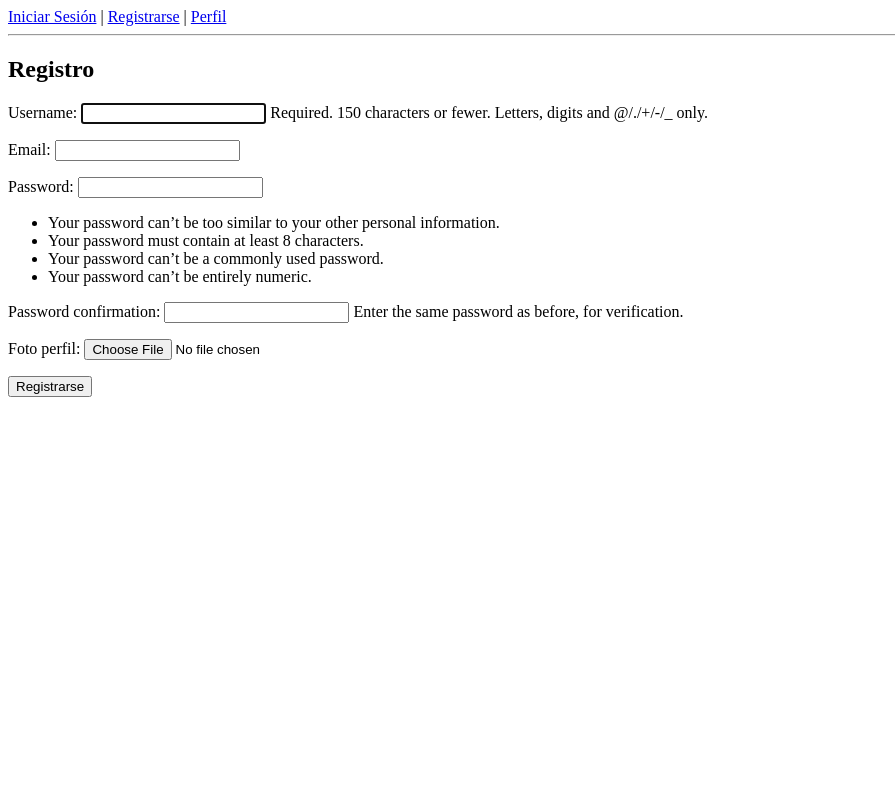
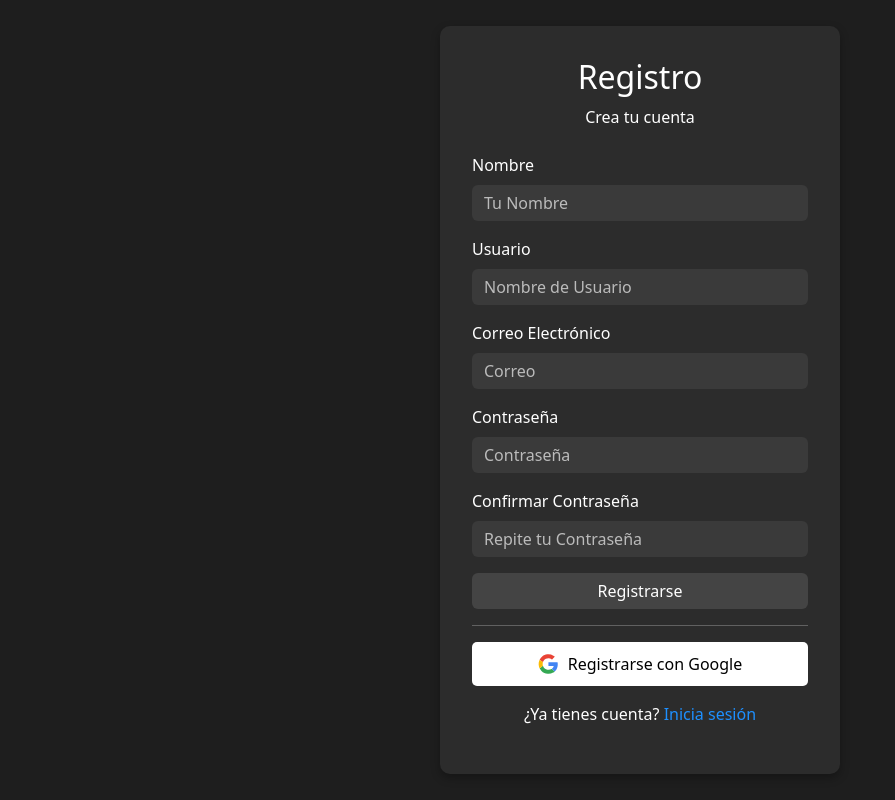
Before and after one commit to SYSTEM-OTMX-PAGE/Code-Note, a Django app: page /usuarios/register/ in a window 1280 px wide. Shown: the whole page, without its empty margins (0-895 px from the left). Run offline with Django 4.2, Linux system fonts and the light colour scheme.

Commit message:
NO SE QUE SE MODIFICO

```diff
--- a/mysite/settings.py
+++ b/mysite/settings.py
@@ -22,8 +22,6 @@ MEDIA_ROOT = os.path.join("/", "media")
 LOGIN_URL = '/usuarios/login/'  # Ruta personalizada para login
 LOGIN_REDIRECT_URL = '/usuarios/profile/'  # Redirigir después del login
 
-AUTH_USER_MODEL = 'usuarios.Usuario'  # Asegúrate que esto sea correcto
-
 
 
 # Build paths inside the project like this: BASE_DIR / 'subdir'.
@@ -37,7 +35,7 @@ BASE_DIR = Path(__file__).resolve().parent.parent
 SECRET_KEY = 'django-insecure-rc^*w^w&6g9_(uvx#6s*bnt!w)l0rdi%!l7mv#y%uc&x%wo5pk'
 
 # SECURITY WARNING: don't run with debug turned on in production!
-DEBUG = False
+DEBUG = True
 
 ALLOWED_HOSTS = ["*"]
 
--- a/mysite/urls.py
+++ b/mysite/urls.py
@@ -4,6 +4,6 @@ from django.conf import settings
 from django.conf.urls.static import static
 
 urlpatterns = [
-    path('admin/', admin.site.urls),
-    path('usuarios/', include('usuarios.urls')),
-] + static(settings.MEDIA_URL, document_root=settings.MEDIA_ROOT)
+    path("admin/", admin.site.urls),
+    path('usuarios/', include('usuarios.urls'))
+]
--- a/usuarios/forms.py
+++ b/usuarios/forms.py
@@ -1,12 +1,2 @@
 from django import forms
 from django.contrib.auth.forms import UserCreationForm
-from .models import Usuario
-
-
-class RegistroUsuarioForm(UserCreationForm):
-    email = forms.EmailField(required=True)
-    foto_perfil = forms.ImageField(required=False)
-
-    class Meta:
-        model = Usuario
-        fields = ['username', 'email', 'password1', 'password2', 'foto_perfil']
--- a/usuarios/models.py
+++ /dev/null
@@ -1,12 +0,0 @@
-from django.contrib.auth.models import AbstractUser, Group, Permission
-from django.db import models
-
-class Usuario(AbstractUser):
-    foto_perfil = models.ImageField(upload_to='profile_pics/', default='profile_pics/default.jpg')
-
-    # Evitar conflictos con auth.User
-    groups = models.ManyToManyField(Group, related_name="usuarios_set", blank=True)
-    user_permissions = models.ManyToManyField(Permission, related_name="usuarios_permissions_set", blank=True)
-
-    def __str__(self):
-        return self.username
--- a/usuarios/templates/usuarios/base.html
+++ /dev/null
@@ -1,18 +0,0 @@
-<!DOCTYPE html>
-<html lang="es">
-<head>
-    <title>{% block title %}Mi Proyecto{% endblock %}</title>
-</head>
-<body>
-    <nav>
-        <a href="{% url 'login' %}">Iniciar Sesión</a> |
-        <a href="{% url 'register' %}">Registrarse</a> |
-        <a href="{% url 'profile' %}">Perfil</a>
-        {% if user.is_authenticated %}
-            | <a href="{% url 'logout' %}">Cerrar Sesión</a>
-        {% endif %}
-    </nav>
-    <hr>
-    {% block content %}{% endblock %}
-</body>
-</html>
--- a/usuarios/templates/usuarios/register.html
+++ b/usuarios/templates/usuarios/register.html
@@ -1,12 +1,105 @@
-{% extends 'usuarios/base.html' %}
+<!DOCTYPE html>
+<html lang="es">
+<head>
+    <meta charset="UTF-8">
+    <meta name="viewport" content="width=device-width, initial-scale=1">
+    <title>Registro</title>
+    <link href="https://cdn.jsdelivr.net/npm/bootstrap@5.3.0/dist/css/bootstrap.min.css" rel="stylesheet">
+    {% load static %}
+    <style>
+        body {
+            background-color: #1e1e1e;
+            color: #fff;
+            height: 100vh;
+            display: flex;
+            justify-content: center;
+            align-items: center;
+        }
+        .register-container {
+            background-color: #2c2c2c;
+            padding: 2rem;
+            border-radius: 10px;
+            box-shadow: 0 4px 10px rgba(0, 0, 0, 0.3);
+            width: 100%;
+            max-width: 400px;
+            text-align: center;
+        }
+        .form-control {
+            background-color: #3a3a3a;
+            border: none;
+            color: #fff;
+        }
+        .form-control::placeholder {
+            color: #bbb;
+        }
+        .btn-dark {
+            background-color: #444;
+            border: none;
+        }
+        .btn-dark:hover {
+            background-color: #555;
+        }
+        .google-btn {
+            background-color: #fff;
+            color: #000;
+            padding: 10px;
+            display: flex;
+            align-items: center;
+            justify-content: center;
+            border-radius: 5px;
+            margin-top: 10px;
+            cursor: pointer;
+        }
+        .google-btn img {
+            width: 20px;
+            margin-right: 10px;
+        }
+        a {
+            color: #1e90ff;
+            text-decoration: none;
+        }
+        a:hover {
+            text-decoration: underline;
+        }
+    </style>
+</head>
+<body>
+    <div class="register-container">
+        <h2>Registro</h2>
+        <p class="mb-4">Crea tu cuenta</p>
 
-{% block title %}Registro{% endblock %}
+        <form>
+            <div class="mb-3 text-start">
+                <label class="form-label">Nombre</label>
+                <input type="text" class="form-control" placeholder="Tu Nombre">
+            </div>
+            <div class="mb-3 text-start">
+                <label class="form-label">Usuario</label>
+                <input type="text" class="form-control" placeholder="Nombre de Usuario">
+            </div>
+            <div class="mb-3 text-start">
+                <label class="form-label">Correo Electrónico</label>
+                <input type="email" class="form-control" placeholder="Correo">
+            </div>
+            <div class="mb-3 text-start">
+                <label class="form-label">Contraseña</label>
+                <input type="password" class="form-control" placeholder="Contraseña">
+            </div>
+            <div class="mb-3 text-start">
+                <label class="form-label">Confirmar Contraseña</label>
+                <input type="password" class="form-control" placeholder="Repite tu Contraseña">
+            </div>
+            <button type="submit" class="btn btn-dark w-100">Registrarse</button>
+        </form>
 
-{% block content %}
-<h2>Registro</h2>
-<form method="post" enctype="multipart/form-data">
-    {% csrf_token %}
-    {{ form.as_p }}
-    <button type="submit">Registrarse</button>
-</form>
-{% endblock %}
+        <hr>
+
+        <div class="google-btn">
+            <img src="{% static 'assets/icons/google_icon.svg' %}" alt="Google">
+            Registrarse con Google
+        </div>
+
+        <p class="mt-3">¿Ya tienes cuenta? <a href="{% url 'usuarios_login' %}">Inicia sesión</a></p>
+    </div>
+</body>
+</html>
--- a/usuarios/urls.py
+++ b/usuarios/urls.py
@@ -1,9 +1,8 @@
+
 from django.urls import path
-from .views import register, user_login, user_logout, profile
+from . import views
 
-urlpatterns = [
-    path("register/", register, name="register"),
-    path("login/", user_login, name="login"),
-    path("logout/", user_logout, name="logout"),
-    path("profile/", profile, name="profile"),
+urlpatterns  = [
+    path('login/', views.login , name="usuarios_login"),
+    path('register/',views.register, name="usuarios_register")
 ]
--- a/usuarios/views.py
+++ b/usuarios/views.py
@@ -1,46 +1,17 @@
-from django.shortcuts import render, redirect
-from django.http import JsonResponse,HttpResponse
-from django.contrib.auth import login, authenticate, logout
-from django.contrib.auth.decorators import login_required
-from .forms import RegistroUsuarioForm
-from .models import Usuario
+from django.contrib.auth.models import AbstractUser, Group, Permission
+from django.db import models
+from django.shortcuts import render
 
-# Registro de usuarios
+def login(request):
+    data = {
+        'title':'Iniciar Sesion'
+    }
+
+    return render(request, 'usuarios/login.html',data)
+
 def register(request):
-    if request.method == "POST":
-        form = RegistroUsuarioForm(request.POST, request.FILES)
-        if form.is_valid():
-            user = form.save()
-            login(request, user)
-            return redirect('profile')
-    else:
-        form = RegistroUsuarioForm()
-    return render(request, "usuarios/register.html", {"form": form})
+    data = {
+        'title':'Crear Cuenta'
+    }
 
-# Inicio de sesión
-def user_login(request):
-    if request.method == "POST":
-        username = request.POST['username']
-        password = request.POST['password']
-        user = authenticate(request, username=username, password=password)
-        print(f"username {username} pass {password}")
-        if user is not None:
-            print(f"✅ Usuario autenticado: {user}")  # Debug
-            login(request, user)
-            return redirect("profile")  # Redirige al perfil
-        else:
-            print("❌ Error: Usuario o contraseña incorrectos")  # Debug
-            return HttpResponse("Usuario o contraseña incorrectos")  # Debug
-    return render(request, "usuarios/login.html")
-
-# Cierre de sesión
-def user_logout(request):
-    logout(request)
-    return redirect('login')
-
-
-
-# Perfil del usuario (protegido)
-@login_required
-def profile(request):
-    return render(request, "usuarios/profile.html", {"user": request.user})
+    return render(request, 'usuarios/register.html',data)
```
Also changed, not shown: usuarios/templates/usuarios/login.html (+94 -11 lines), usuarios/templates/usuarios/profile.html (deleted, +0 -9 lines).
